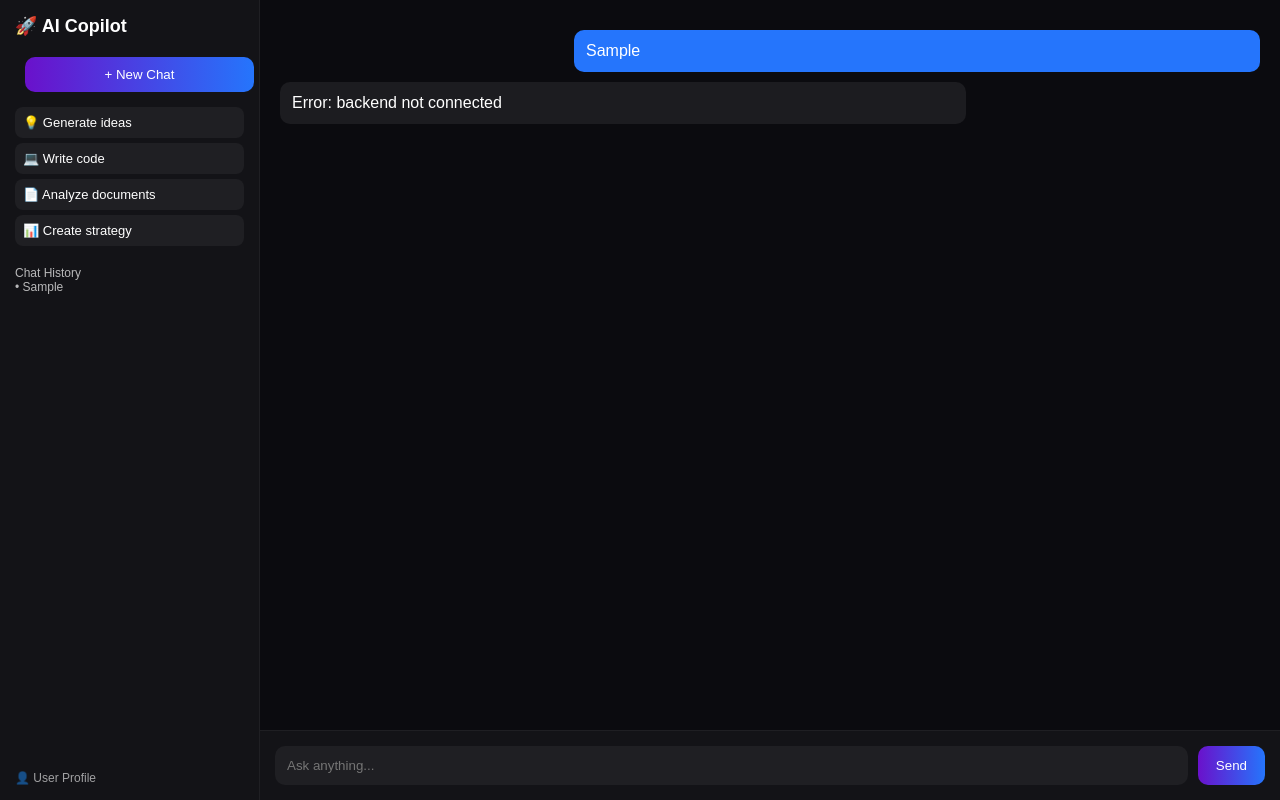
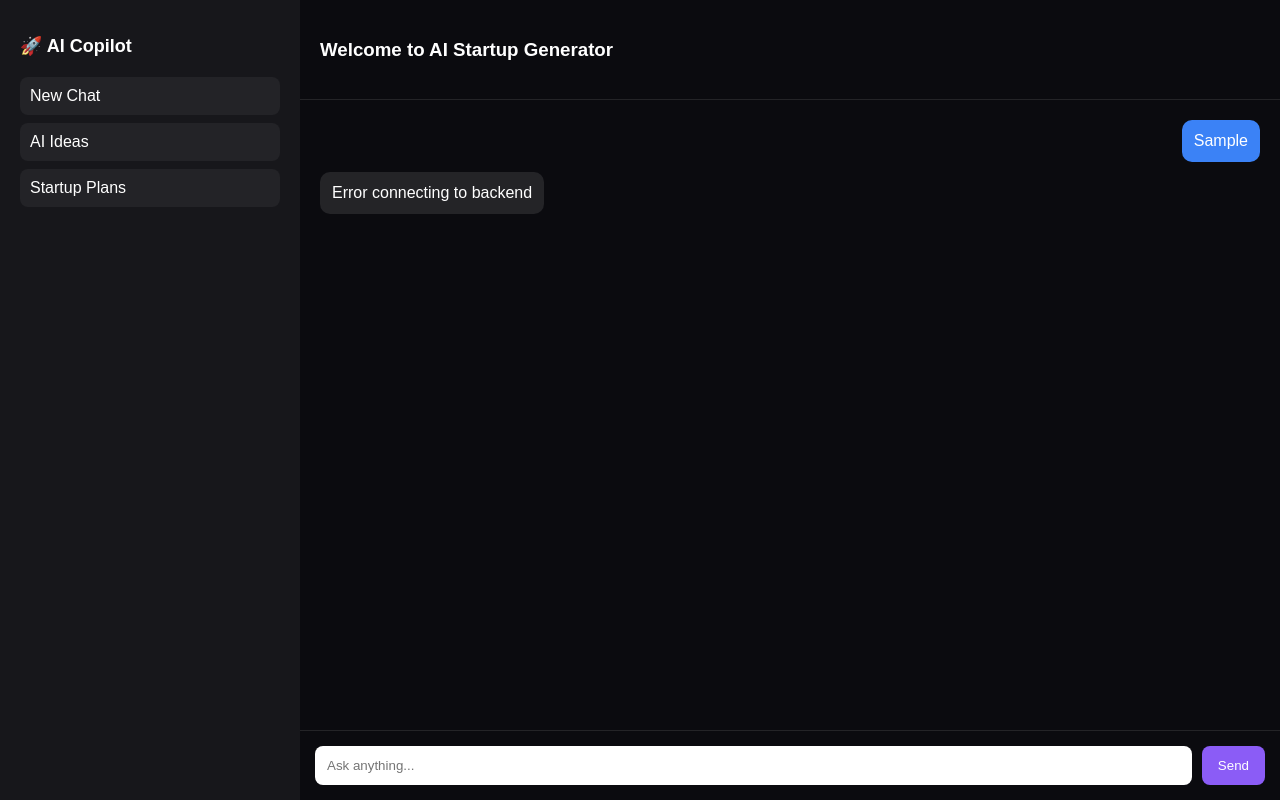
Before and after one commit to wizgod2258-ai/zero-cup-ai-copilot, a plain HTML site: page index.html in a window 1280 px wide. Both pictures are taken after typing "Sample" into the empty fields and a click on the button "Send". Drawn offline with Linux system fonts and the light colour scheme; no server answers.

Commit message:
update UI

```diff
--- a/index.html
+++ b/index.html
@@ -1,234 +1,215 @@
 <!DOCTYPE html>
 <html lang="en">
 <head>
-<meta charset="UTF-8">
-<title>AI Copilot</title>
+<meta charset="UTF-8" />
+<meta name="viewport" content="width=device-width, initial-scale=1.0"/>
+<title>Zero Cup AI Copilot</title>
 
 <style>
-* {
+body {
     margin: 0;
-    padding: 0;
-    box-sizing: border-box;
-    font-family: Arial;
+    font-family: Arial, sans-serif;
+    background: #0B0B0F;
+    color: white;
 }
 
-body {
-    background: #0B0B0F;
-    color: white;
+.container {
+    display: flex;
     height: 100vh;
-    display: flex;
 }
 
-/* SIDEBAR */
+/* Sidebar */
 .sidebar {
     width: 260px;
-    background: rgba(255,255,255,0.03);
-    padding: 15px;
+    background: rgba(255,255,255,0.05);
+    padding: 20px;
     display: flex;
     flex-direction: column;
-    justify-content: space-between;
-    border-right: 1px solid rgba(255,255,255,0.05);
 }
 
-.logo {
+.sidebar h2 {
     font-size: 18px;
-    font-weight: bold;
-    margin-bottom: 10px;
+    margin-bottom: 20px;
 }
 
-.btn {
-    padding: 10px;
-    margin-top: 10px;
-    border: none;
-    border-radius: 10px;
-    cursor: pointer;
-    background: linear-gradient(90deg,#6a11cb,#2575fc);
-    color: white;
-    width: 100%;
+.chat-list {
+    flex: 1;
+    overflow-y: auto;
 }
 
-.quick {
-    margin-top: 15px;
-}
-
-.quick div {
-    padding: 8px;
-    margin: 5px 0;
+.chat-item {
+    padding: 10px;
+    margin-bottom: 8px;
     background: rgba(255,255,255,0.05);
     border-radius: 8px;
     cursor: pointer;
-    font-size: 13px;
 }
 
-.history {
-    margin-top: 20px;
-    font-size: 12px;
-    opacity: 0.7;
-}
-
-.profile {
-    font-size: 12px;
-    opacity: 0.6;
-}
-
-/* MAIN */
+/* Main */
 .main {
     flex: 1;
     display: flex;
     flex-direction: column;
 }
 
-/* CHAT */
-.chat {
+.header {
+    padding: 20px;
+    border-bottom: 1px solid rgba(255,255,255,0.1);
+}
+
+.chat-box {
     flex: 1;
     padding: 20px;
     overflow-y: auto;
+    display: flex;
+    flex-direction: column;
+    gap: 10px;
 }
 
+/* Messages */
 .msg {
+    padding: 12px;
+    border-radius: 10px;
     max-width: 70%;
-    padding: 12px;
-    margin: 10px 0;
-    border-radius: 10px;
+    white-space: pre-wrap;
 }
 
 .user {
-    background: #2575fc;
-    margin-left: auto;
+    background: #3b82f6;
+    align-self: flex-end;
 }
 
-.ai {
-    background: rgba(255,255,255,0.07);
+.bot {
+    background: rgba(255,255,255,0.1);
+    align-self: flex-start;
 }
 
-/* INPUT */
-.inputBox {
+/* Input */
+.input-area {
     display: flex;
     padding: 15px;
-    border-top: 1px solid rgba(255,255,255,0.05);
-    background: rgba(255,255,255,0.03);
+    border-top: 1px solid rgba(255,255,255,0.1);
 }
 
 input {
     flex: 1;
     padding: 12px;
-    border-radius: 10px;
+    border-radius: 8px;
     border: none;
     outline: none;
-    background: rgba(255,255,255,0.05);
-    color: white;
 }
 
 button {
     margin-left: 10px;
-    padding: 12px 18px;
+    padding: 12px 16px;
     border: none;
-    border-radius: 10px;
-    background: linear-gradient(90deg,#6a11cb,#2575fc);
+    border-radius: 8px;
+    background: #8b5cf6;
     color: white;
     cursor: pointer;
+}
+
+button:hover {
+    background: #7c3aed;
+}
+
+.loading {
+    opacity: 0.7;
+    font-style: italic;
 }
 </style>
 </head>
 
 <body>
 
-<!-- SIDEBAR -->
-<div class="sidebar">
+<div class="container">
 
-    <div>
-        <div class="logo">🚀 AI Copilot</div>
+    <!-- SIDEBAR -->
+    <div class="sidebar">
+        <h2>🚀 AI Copilot</h2>
 
-        <button class="btn" onclick="newChat()">+ New Chat</button>
-
-        <div class="quick">
-            <div onclick="quick('Generate startup ideas')">💡 Generate ideas</div>
-            <div onclick="quick('Write code for AI app')">💻 Write code</div>
-            <div onclick="quick('Analyze documents')">📄 Analyze documents</div>
-            <div onclick="quick('Create strategy')">📊 Create strategy</div>
-        </div>
-
-        <div class="history" id="history">
-            <p>Chat History</p>
+        <div class="chat-list">
+            <div class="chat-item">New Chat</div>
+            <div class="chat-item">AI Ideas</div>
+            <div class="chat-item">Startup Plans</div>
         </div>
     </div>
 
-    <div class="profile">
-        👤 User Profile
-    </div>
+    <!-- MAIN -->
+    <div class="main">
 
-</div>
+        <div class="header">
+            <h3>Welcome to AI Startup Generator</h3>
+        </div>
 
-<!-- MAIN -->
-<div class="main">
+        <div id="chat" class="chat-box"></div>
 
-    <div class="chat" id="chat"></div>
+        <div class="input-area">
+            <input id="input" placeholder="Ask anything..." />
+            <button onclick="send()">Send</button>
+        </div>
 
-    <div class="inputBox">
-        <input id="topic" placeholder="Ask anything..." />
-        <button onclick="generate()">Send</button>
     </div>
 
 </div>
 
 <script>
+const chat = document.getElementById("chat");
 
-let historyList = [];
-
-function newChat() {
-    document.getElementById("chat").innerHTML = "";
+function addMessage(text, type) {
+    const div = document.createElement("div");
+    div.className = "msg " + type;
+    div.innerText = text;
+    chat.appendChild(div);
+    chat.scrollTop = chat.scrollHeight;
 }
 
-function quick(text) {
-    document.getElementById("topic").value = text;
-    generate();
-}
+async function send() {
+    const input = document.getElementById("input");
+    const text = input.value.trim();
+    if (!text) return;
 
-function addHistory(text) {
-    historyList.push(text);
-    document.getElementById("history").innerHTML =
-        "<p>Chat History</p>" +
-        historyList.map(h => `<p>• ${h}</p>`).join("");
-}
+    addMessage(text, "user");
+    input.value = "";
 
-async function generate() {
-
-    let topic = document.getElementById("topic").value;
-    if (!topic) return;
-
-    let chat = document.getElementById("chat");
-
-    // user message
-    chat.innerHTML += `<div class='msg user'>${topic}</div>`;
-
-    addHistory(topic);
-
-    document.getElementById("topic").value = "";
+    const loading = document.createElement("div");
+    loading.className = "msg bot loading";
+    loading.innerText = "Generating startup idea...";
+    chat.appendChild(loading);
 
     try {
-        let res = await fetch("http://127.0.0.1:8000/generate", {
+        const res = await fetch("/generate", {
             method: "POST",
-            headers: {"Content-Type": "application/json"},
-            body: JSON.stringify({ topic })
+            headers: { "Content-Type": "application/json" },
+            body: JSON.stringify({ topic: text })
         });
 
-        let data = await res.json();
+        const data = await res.json();
 
-        let aiText = `
-<b>Startup Idea:</b> ${data.idea.startup_idea}<br><br>
-<b>Problem:</b> ${data.idea.problem}<br><br>
-<b>Solution:</b> ${data.idea.solution}<br><br>
-<b>Monetization:</b> ${data.idea.monetization}
-        `;
+        loading.remove();
 
-        chat.innerHTML += `<div class='msg ai'>${aiText}</div>`;
-        chat.scrollTop = chat.scrollHeight;
+        const idea = data.idea;
+
+        const formatted =
+`🚀 Startup Idea
+${idea.startup_idea}
+
+❗ Problem
+${idea.problem}
+
+💡 Solution
+${idea.solution}
+
+💰 Monetization
+${idea.monetization}`;
+
+        addMessage(formatted, "bot");
 
     } catch (err) {
-        chat.innerHTML += `<div class='msg ai'>Error: backend not connected</div>`;
+        loading.remove();
+        addMessage("Error connecting to backend", "bot");
     }
 }
-
 </script>
 
 </body>
```
